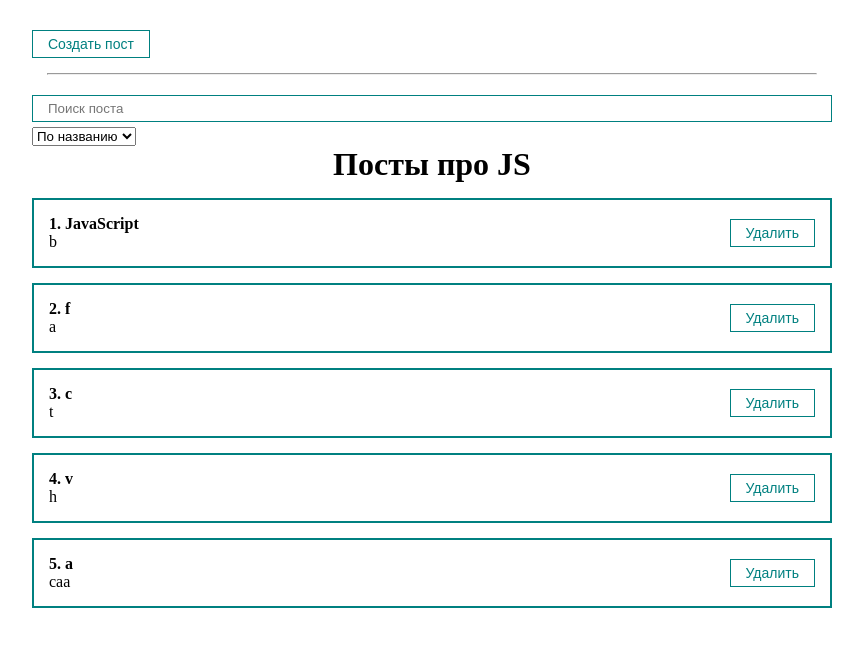
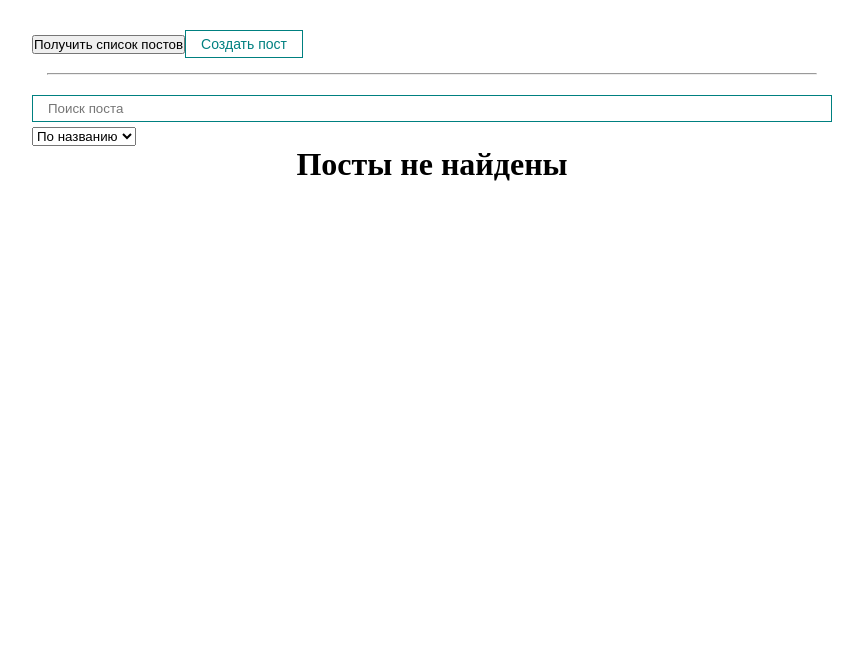
Before and after one commit to Sergey-Sverdlov/ReactApiPosts, a React (Create React App) app: page / in a window 1280 px wide. Shown: the top 646 px of the page, without its empty margins (208-1071 px from the left). Built offline with nearby package versions, Linux system fonts and the light colour scheme.

Commit message:
add posts from API AXIOS

```diff
--- a/package.json
+++ b/package.json
@@ -6,6 +6,7 @@
     "@testing-library/jest-dom": "^5.17.0",
     "@testing-library/react": "^13.4.0",
     "@testing-library/user-event": "^13.5.0",
+    "axios": "^1.6.2",
     "react": "^18.2.0",
     "react-dom": "^18.2.0",
     "react-scripts": "5.0.1",
--- a/src/App.js
+++ b/src/App.js
@@ -11,15 +11,10 @@
 import PostFilter from "./components/PostFilter";
 import MyModel from "./components/UI/MyModel/MyModel";
 import {usePosts} from "./components/hooks/usePosts";
+import axios from "axios";
 
 const App = () => {
-    const [posts, setPosts] = React.useState([
-        {id: 1, title: 'JavaScript', body: 'b'},
-        {id: 2, title: 'f', body: 'a'},
-        {id: 3, title: 'c', body: 't'},
-        {id: 4, title: 'v', body: 'h'},
-        {id: 5, title: 'a', body: 'caa'},
-    ])
+    const [posts, setPosts] = React.useState([])
 
 
     const [filter, setFilter] = useState({
@@ -35,12 +30,17 @@
         setModel(false)
     }
 
+    async function fetchPosts() {
+        const response = await axios.get('https://jsonplaceholder.typicode.com/posts')
+        setPosts(response.data)
+    }
     const removePost = (post) => {
         setPosts(posts.filter(p => p.id !== post.id))
     }
 
     return (
         <div className="App">
+            <button onClick={fetchPosts}>Получить список постов</button>
             <MyButton style={{marginTop: '30px'}} onClick={() => {
                 setModel(true)
             }}>
```
Also changed, not shown: 1 other file (tests, documents, lock files or other folders).
